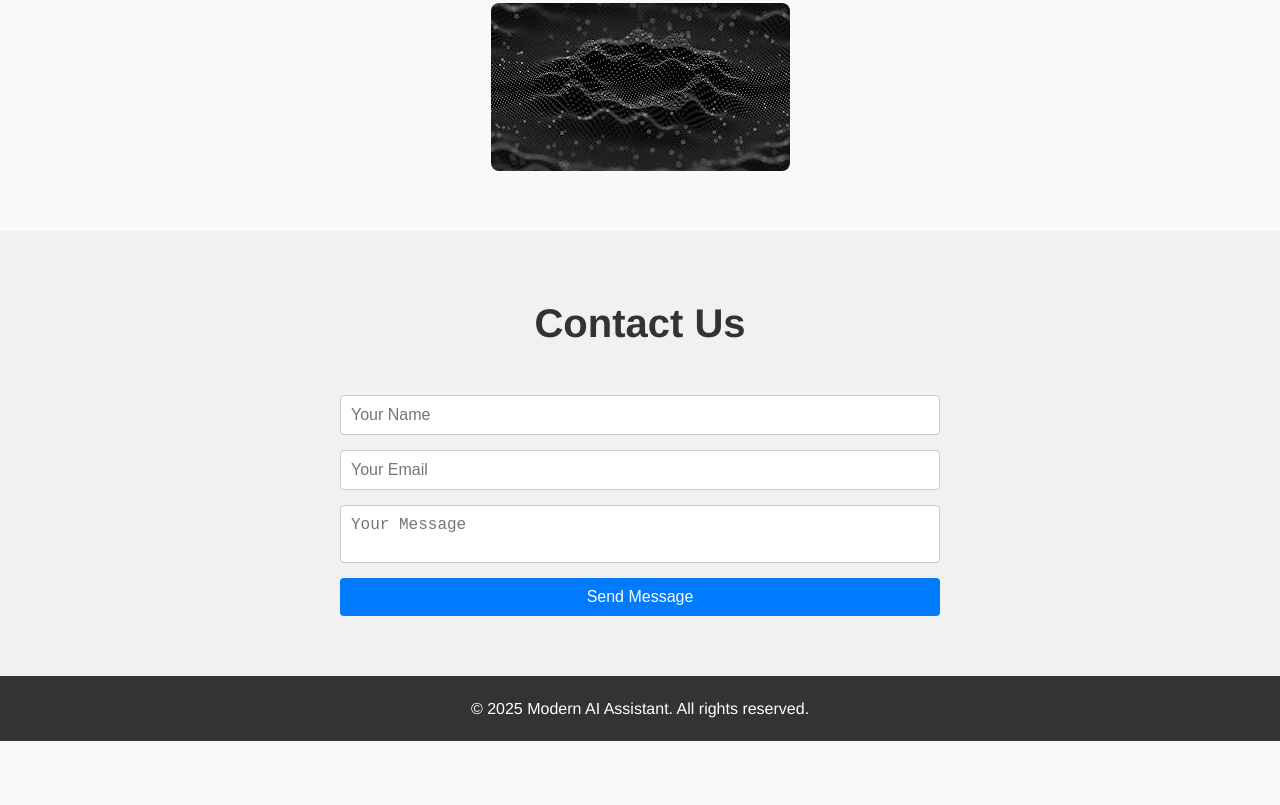
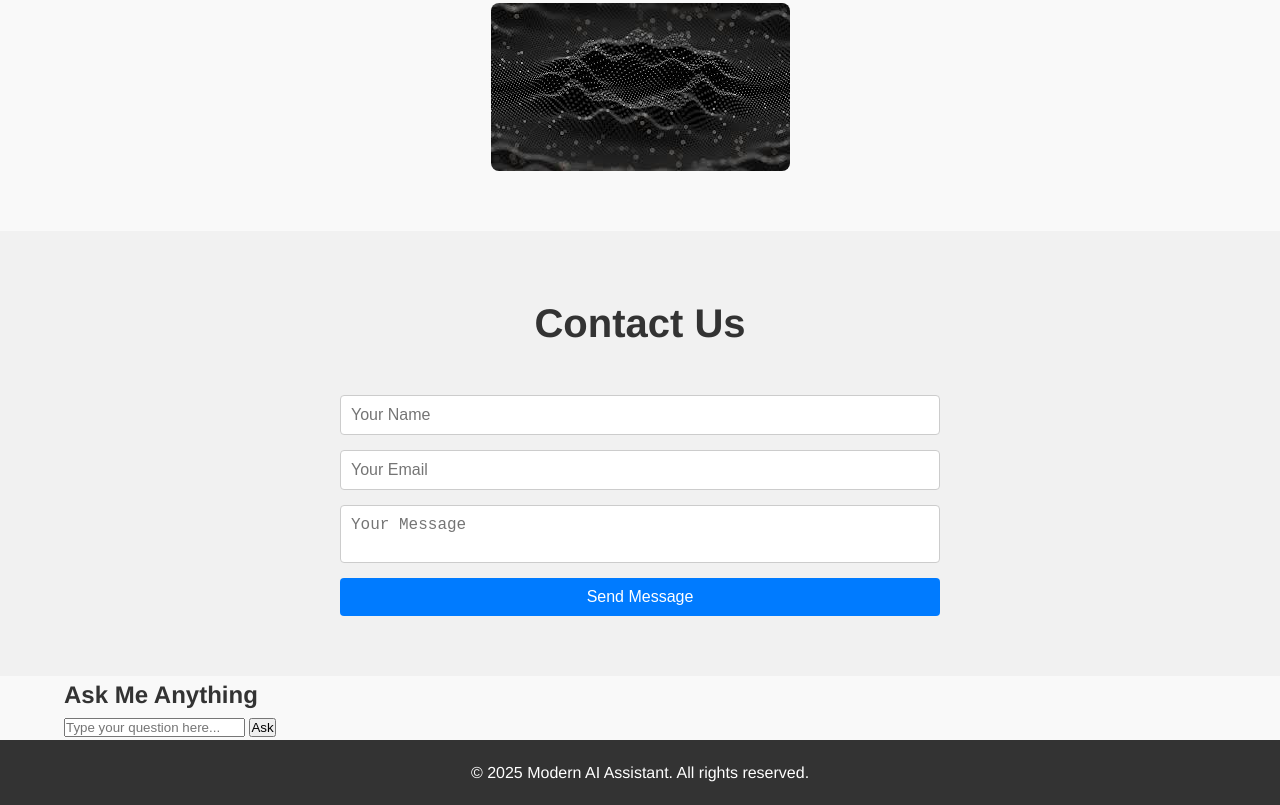
Before and after one commit to toerienray/HairByShaz, a plain HTML site: page index.html in a window 1280 px wide. Shown: the part 1537-2342 px from the top of the page. Before the commit the page ends 2278 px from the top, so only its background shows below. Drawn offline with Linux system fonts and the light colour scheme; a script that the page names is missing.

Commit message:
Update index.html

```diff
--- a/index.html
+++ b/index.html
@@ -80,6 +80,20 @@
     </div>
   </section>
 
+  <!-- Ask Me Anything Section -->
+  <section id="ask" class="ask">
+    <div class="container">
+      <h2>Ask Me Anything</h2>
+      <div class="ask-container">
+        <input type="text" id="ask-input" placeholder="Type your question here..." />
+        <button id="ask-button">Ask</button>
+      </div>
+      <div id="ask-response" class="ask-response">
+        <!-- Responses from the AI will appear here -->
+      </div>
+    </div>
+  </section>
+
   <footer class="footer">
     <div class="container">
       <p>&copy; 2025 Modern AI Assistant. All rights reserved.</p>
```
